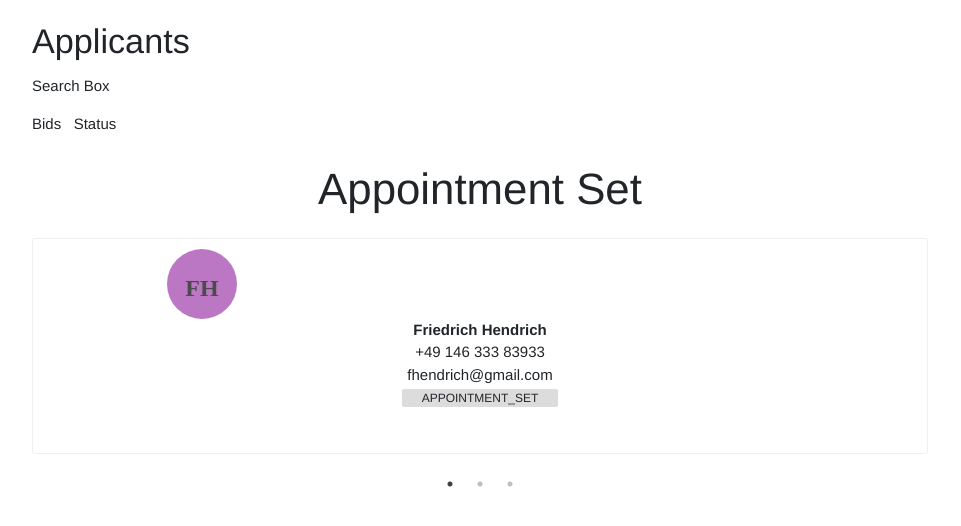
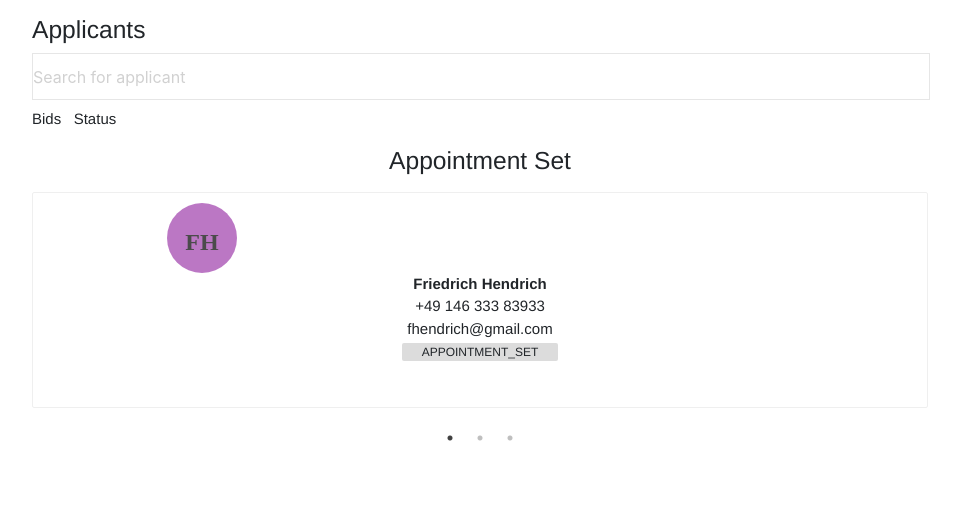
Before and after one commit to ApurvaZun/UserGroupSearch, a React app: page / in a window 1280 px wide. Shown: the top 526 px of the page, without its empty margins (160-1121 px from the left). Built offline with nearby package versions, Linux system fonts and the light colour scheme.

Commit message:
add header style

```diff
--- a/src/js/components/App.js
+++ b/src/js/components/App.js
@@ -4,14 +4,6 @@ import Header from "./header";
 import Appcard from "./appCard";
 
 class App extends Component {
-  constructor() {
-    super();
-
-    this.state = {
-      value: ""
-    };
-  }
-
   render() {
     return (
       <div>
--- a/src/js/components/appCard.js
+++ b/src/js/components/appCard.js
@@ -5,7 +5,7 @@ import Slider from "react-slick";
 
 class Appcard extends Component {
   render() {
-    var settings = {
+    const settings = {
       dots: true,
       infinite: true,
       speed: 500,
@@ -41,7 +41,7 @@ class Appcard extends Component {
 
     return (
       <div className="container">
-        <h3 className="center">{this.props.title}</h3>
+        <h5 className="center">{this.props.title}</h5>
         <Slider {...settings}>{itemList} </Slider>
       </div>
     );
--- a/src/js/components/card.scss
+++ b/src/js/components/card.scss
@@ -36,3 +36,6 @@
   text-transform: uppercase;
   font-size: 12px;
 }
+.search-applicant {
+  border: 1px solid #e6e6e6;
+}
--- a/src/js/components/header.js
+++ b/src/js/components/header.js
@@ -1,14 +1,40 @@
-import React from "react";
+import React, { Component } from "react";
+import "./header.scss";
 
-const Header = props => {
+class Header extends Component {
+  constructor() {
+    super();
+
+    this.state = {
+      value: ""
+    };
+  }
+
+  handleInputChange(events) {
+    debugger;
+    const query = event.target.value;
+    this.setState({
+      value: query
+    });
+  }
+
+  render() {
     return (
       <div className="container">
-      <h4> Applicants </h4>
-      <p> Search Box </p>
+        <h5> Applicants </h5>
+        <form>
+          <input
+            placeholder="Search for applicant"
+            className="search-applicant"
+            value={this.state.value}
+            onChange={this.handleInputChange}
+          />
+        </form>
         <span> Bids </span> &nbsp;
         <span> Status </span>
       </div>
     );
-};
+  }
+}
 
 export default Header;
--- /dev/null
+++ b/src/js/components/header.scss
@@ -0,0 +1,4 @@
+input.search-applicant {
+  border: 1px solid #e6e6e6;
+  font-size: 16px;
+}
```
Also changed, not shown: 2 other files (tests, documents, lock files or other folders). Lines whose indentation alone changed are shown as unchanged.
